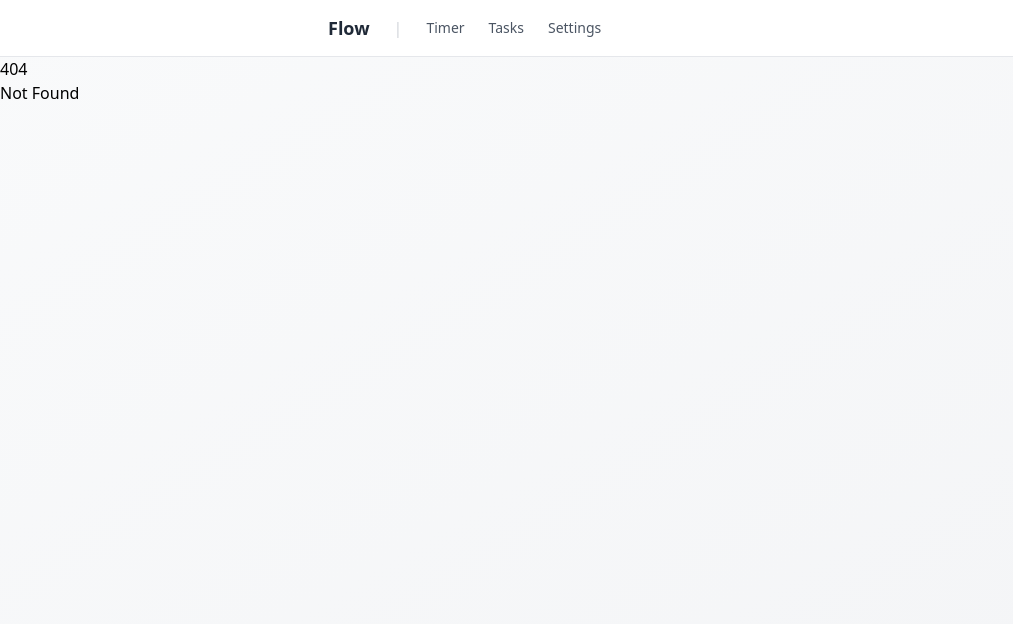
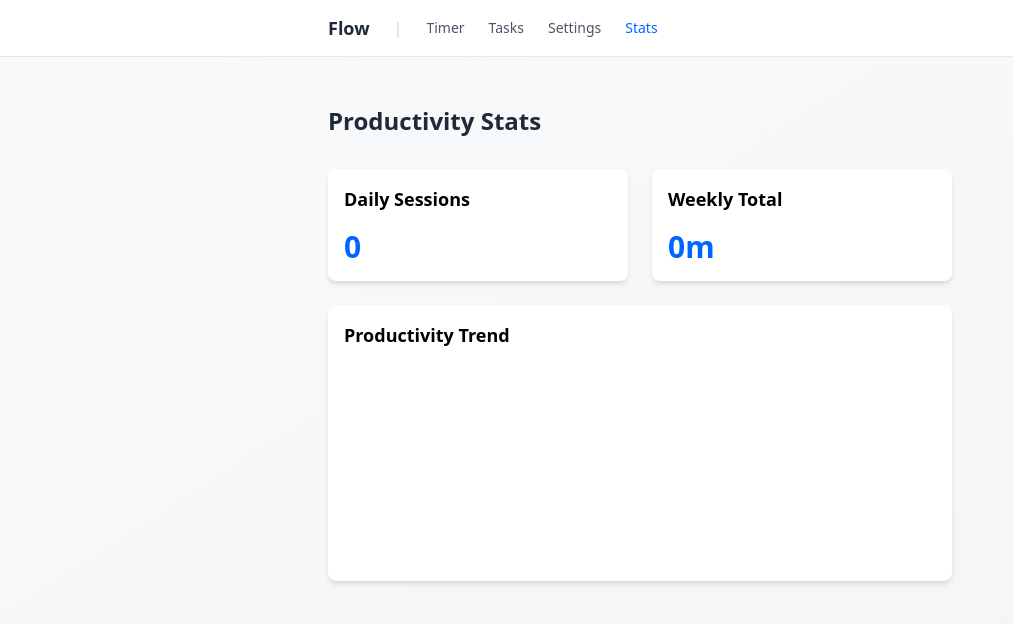
Before and after one commit to narthur/flow, a SvelteKit app: page /stats in a window 1280 px wide. Before the commit this address had no page. Shown: the top 624 px of the page, without its empty margins (0-1013 px from the left). Built offline with nearby package versions, Linux system fonts and the light colour scheme.

Commit message:
add stats page

```diff
--- a/src/lib/components/Button.svelte
+++ b/src/lib/components/Button.svelte
@@ -7,11 +7,13 @@
 
 <button
 	{type}
-	class="rounded px-4 py-2 transition-colors duration-200 {flex ? 'flex-1' : ''} {fullWidth ? 'w-full' : ''} {variant === 'primary'
-		? 'border border-primary-600 bg-primary-500 text-white font-medium hover:bg-primary-600 dark:border-primary-500'
+	class="rounded px-4 py-2 transition-colors duration-200 {flex ? 'flex-1' : ''} {fullWidth
+		? 'w-full'
+		: ''} {variant === 'primary'
+		? 'border border-primary-600 bg-primary-500 font-medium text-white hover:bg-primary-600 dark:border-primary-500'
 		: variant === 'secondary'
-		? 'border border-primary-200 bg-primary-50 text-primary-700 hover:bg-primary-100 dark:border-primary-800 dark:bg-primary-900/50 dark:text-primary-300 dark:hover:bg-primary-900'
-		: 'border border-neutral-300 bg-white text-neutral-700 hover:bg-neutral-50 dark:border-neutral-700 dark:bg-neutral-900 dark:text-neutral-300 dark:hover:bg-neutral-800'}"
+			? 'border border-primary-200 bg-primary-50 text-primary-700 hover:bg-primary-100 dark:border-primary-800 dark:bg-primary-900/50 dark:text-primary-300 dark:hover:bg-primary-900'
+			: 'border border-neutral-300 bg-white text-neutral-700 hover:bg-neutral-50 dark:border-neutral-700 dark:bg-neutral-900 dark:text-neutral-300 dark:hover:bg-neutral-800'}"
 	on:click
 >
 	<slot />
--- /dev/null
+++ b/src/lib/components/Chart.svelte
@@ -0,0 +1,17 @@
+<script lang="ts">
+    export let data: number[] = [];
+</script>
+
+<div class="chart-container">
+    <svg width="100%" height="200">
+        {#each data as value, index}
+            <rect
+                x="{index * 30}"
+                y="{200 - value}"
+                width="25"
+                height="{value}"
+                class="fill-primary-500"
+            />
+        {/each}
+    </svg>
+</div>
--- a/src/lib/stores/settings.ts
+++ b/src/lib/stores/settings.ts
@@ -13,11 +13,10 @@ function createSettingsStore() {
 				timerSound: true,
 				theme: 'system'
 			};
-
-    const { subscribe, set, update } = writable<Settings>(initialSettings);
+	const { subscribe, update } = writable<Settings>(initialSettings);
 
 	// Save to localStorage on changes
-    subscribe(settings => {
+	subscribe((settings) => {
 		localStorage.setItem('settings', JSON.stringify(settings));
 	});
 
@@ -25,12 +24,13 @@ function createSettingsStore() {
 		subscribe,
 		toggleTimerSound: () => {
 			console.log('Toggling timer sound');
-            update(settings => ({
+			update((settings) => ({
 				...settings,
 				timerSound: !settings.timerSound
 			}));
 		},
-        setTheme: (theme: Settings['theme']) => update(settings => ({
+		setTheme: (theme: Settings['theme']) =>
+			update((settings) => ({
 				...settings,
 				theme
 			}))
--- /dev/null
+++ b/src/lib/stores/stats.ts
@@ -0,0 +1,43 @@
+import { writable } from 'svelte/store';
+import { tasks } from './tasks';
+import type { Task } from './tasks';
+
+interface Stats {
+	dailySessions: number;
+	weeklyTotal: number;
+	productivityTrend: number[];
+}
+
+function createStatsStore() {
+	const { subscribe, update } = writable<Stats>({
+		dailySessions: 0,
+		weeklyTotal: 0,
+		productivityTrend: []
+	});
+
+	// Update stats when tasks change
+	tasks.subscribe(updateStats);
+
+	function updateStats(tasks: Task[]) {
+		update((stats) => ({
+			...stats,
+			dailySessions: calculateDailySessions(tasks),
+			weeklyTotal: calculateWeeklyTotal(tasks),
+			productivityTrend: calculateProductivityTrend(tasks)
+		}));
+	}    function calculateDailySessions(tasks: Task[]): number {
+        return tasks.reduce((count, task) => count + task.stats.sessionCount, 0);
+    }
+
+    function calculateWeeklyTotal(tasks: Task[]): number {
+        return tasks.reduce((total, task) => total + task.stats.totalMinutes, 0);
+    }
+
+    function calculateProductivityTrend(tasks: Task[]): number[] {
+        return tasks.map(task => task.stats.totalMinutes);
+    }
+
+	return { subscribe };
+}
+
+export const stats = createStatsStore();
--- a/src/routes/+layout.svelte
+++ b/src/routes/+layout.svelte
@@ -6,13 +6,16 @@
 	const navItems = [
 		{ href: '/', label: 'Timer' },
 		{ href: '/tasks', label: 'Tasks' },
-		{ href: '/settings', label: 'Settings' }
+		{ href: '/settings', label: 'Settings' },
+		{ href: '/stats', label: 'Stats' }
 	];
 
 	const currentPath = $derived($page.url.pathname);
 </script>
 
-<div class="min-h-screen bg-gradient-to-br from-neutral-50 to-neutral-100 dark:from-neutral-950 dark:to-neutral-900">
+<div
+	class="min-h-screen bg-gradient-to-br from-neutral-50 to-neutral-100 dark:from-neutral-950 dark:to-neutral-900"
+>
 	<nav class="border-b border-neutral-200 bg-white dark:border-neutral-800 dark:bg-neutral-900">
 		<div class="mx-auto max-w-2xl px-6">
 			<div class="flex h-14 items-center gap-6">
--- a/src/routes/+page.svelte
+++ b/src/routes/+page.svelte
@@ -98,9 +98,9 @@
 		if (!currentTask) return;
 
 		// Calculate session time if timer was active
-		const sessionMinutes = $timer.activeTimer ?
-			Math.round(($timer.activeTimer * 60 - $timer.remainingSeconds) / 60) :
-			0;
+		const sessionMinutes = $timer.activeTimer
+			? Math.round(($timer.activeTimer * 60 - $timer.remainingSeconds) / 60)
+			: 0;
 
 		// Clear timer if active
 		if (timerInterval) {
@@ -119,10 +119,13 @@
 		<h1 class="text-2xl font-bold text-neutral-800 dark:text-neutral-100">Timer</h1>
 	</header>
 
-	{#if currentTask}		<div class="mb-6 rounded-lg bg-white p-6 shadow-md transition-shadow duration-200 hover:shadow-lg dark:bg-neutral-800">
+	{#if currentTask}
+		<div
+			class="mb-6 rounded-lg bg-white p-6 shadow-md transition-shadow duration-200 hover:shadow-lg dark:bg-neutral-800"
+		>
 			<input
 				type="text"
-				class="mb-4 w-full rounded bg-transparent px-3 py-2 text-2xl font-bold transition-all duration-200 focus:outline-none focus:ring-1 focus:ring-primary-500 border border-transparent hover:border-neutral-200 shadow-sm dark:text-neutral-100"
+				class="mb-4 w-full rounded border border-transparent bg-transparent px-3 py-2 text-2xl font-bold shadow-sm transition-all duration-200 hover:border-neutral-200 focus:outline-none focus:ring-1 focus:ring-primary-500 dark:text-neutral-100"
 				value={currentTask?.title ?? ''}
 				on:input={(e) => currentTask && tasks.updateTitle(currentTask.id, e.currentTarget.value)}
 			/>
@@ -131,11 +134,14 @@
 			{/if}
 
 			<div class="mb-8">
-				<label for="notes" class="mb-2 block text-sm font-medium text-neutral-700 dark:text-neutral-300">Notes</label>
+				<label
+					for="notes"
+					class="mb-2 block text-sm font-medium text-neutral-700 dark:text-neutral-300">Notes</label
+				>
 				<textarea
 					id="notes"
 					rows="3"
-					class="focus:border-primary-500 focus:ring-primary-500 w-full resize-none rounded-lg border-neutral-200 bg-white px-4 py-3 transition-colors duration-200 focus:ring-2 dark:border-neutral-700 dark:bg-neutral-900 dark:text-neutral-100"
+					class="w-full resize-none rounded-lg border-neutral-200 bg-white px-4 py-3 transition-colors duration-200 focus:border-primary-500 focus:ring-2 focus:ring-primary-500 dark:border-neutral-700 dark:bg-neutral-900 dark:text-neutral-100"
 					placeholder="Add notes about this task..."
 					value={currentTask?.notes ?? ''}
 					on:input={(e) => currentTask && tasks.updateNotes(currentTask.id, e.currentTarget.value)}
@@ -146,7 +152,7 @@
 				{#if $timer.activeTimer}
 					<div class="py-6 text-center">
 						<div
-							class="text-primary-600 font-mono text-4xl font-bold transition-colors duration-200"
+							class="font-mono text-4xl font-bold text-primary-600 transition-colors duration-200"
 						>
 							{formatTime($timer.remainingSeconds)}
 						</div>
@@ -155,24 +161,11 @@
 						</div>
 						<div class="mt-6 flex justify-center gap-2">
 							{#if $timer.isRunning}
-								<Button
-									on:click={() => timer.pause()}
-								>
-									Pause
-								</Button>
+								<Button on:click={() => timer.pause()}>Pause</Button>
 							{:else}
-								<Button
-									variant="secondary"
-									on:click={() => timer.resume()}
-								>
-									Resume
-								</Button>
+								<Button variant="secondary" on:click={() => timer.resume()}>Resume</Button>
 							{/if}
-							<Button
-								on:click={() => timer.reset()}
-							>
-								Reset
-							</Button>
+							<Button on:click={() => timer.reset()}>Reset</Button>
 							<Button
 								on:click={() => {
 									if (timerInterval) {
@@ -188,7 +181,9 @@
 					</div>
 				{:else}
 					<div>
-						<h3 class="mb-3 text-sm font-medium text-neutral-700 dark:text-neutral-300">Start working timer:</h3>
+						<h3 class="mb-3 text-sm font-medium text-neutral-700 dark:text-neutral-300">
+							Start working timer:
+						</h3>
 						<div class="flex flex-wrap gap-2">
 							{#each timeOptions as option}
 								<Button variant="secondary" on:click={() => startTimer(option.minutes)}>
@@ -207,7 +202,7 @@
 							type="text"
 							bind:value={postponeInput}
 							placeholder="e.g. tomorrow at 2pm"
-							class="focus:border-primary-500 focus:ring-primary-500 flex-1 rounded border-neutral-200 px-4 py-2 transition-colors duration-200 focus:ring-2 dark:border-neutral-700 dark:bg-neutral-900 dark:text-neutral-100 placeholder:text-neutral-500 dark:placeholder:text-neutral-500"
+							class="flex-1 rounded border-neutral-200 px-4 py-2 transition-colors duration-200 placeholder:text-neutral-500 focus:border-primary-500 focus:ring-2 focus:ring-primary-500 dark:border-neutral-700 dark:bg-neutral-900 dark:text-neutral-100 dark:placeholder:text-neutral-500"
 						/>
 						<Button on:click={handlePostpone}>Postpone</Button>
 					</div>
@@ -234,7 +229,9 @@
 
 								// Record final session if timer was active
 								if ($timer.activeTimer) {
-									const sessionMinutes = Math.round(($timer.activeTimer * 60 - $timer.remainingSeconds) / 60);
+									const sessionMinutes = Math.round(
+										($timer.activeTimer * 60 - $timer.remainingSeconds) / 60
+									);
 									tasks.recordSession(currentTask.id, sessionMinutes);
 								}
 
@@ -257,14 +254,18 @@
 		</div>
 	{:else}
 		<div class="py-12 text-center">
-			<h2 class="text-2xl font-bold text-neutral-700 dark:text-neutral-300">No tasks available right now</h2>
-			<p class="mt-2 text-neutral-500 dark:text-neutral-400">All tasks are either completed or postponed</p>
+			<h2 class="text-2xl font-bold text-neutral-700 dark:text-neutral-300">
+				No tasks available right now
+			</h2>
+			<p class="mt-2 text-neutral-500 dark:text-neutral-400">
+				All tasks are either completed or postponed
+			</p>
 		</div>
 	{/if}
 
 	<!-- Add Task Button -->
 	<button
-		class="border-primary-600 bg-primary-500 hover:bg-primary-600 fixed bottom-6 right-6 flex h-14 w-14 items-center justify-center rounded-full border font-medium text-white shadow-md transition-all duration-200 hover:shadow-lg"
+		class="fixed bottom-6 right-6 flex h-14 w-14 items-center justify-center rounded-full border border-primary-600 bg-primary-500 font-medium text-white shadow-md transition-all duration-200 hover:bg-primary-600 hover:shadow-lg"
 		aria-label="Add tasks"
 		on:click={() => (showAddTaskModal = true)}
 		title="Add tasks"
@@ -287,7 +288,7 @@
 				<h2 class="mb-4 text-xl font-bold">Add Tasks</h2>
 				<p class="mb-2 text-sm text-gray-600">Enter one task per line</p>
 				<textarea
-					class="focus:border-primary-500 focus:ring-primary-500 mb-4 h-32 w-full resize-none rounded border p-4 transition-colors duration-200 focus:ring-2"
+					class="mb-4 h-32 w-full resize-none rounded border p-4 transition-colors duration-200 focus:border-primary-500 focus:ring-2 focus:ring-primary-500"
 					placeholder="Buy groceries&#10;Call dentist&#10;Write report"
 					bind:value={newTaskInput}
 					on:keydown={(e) => {
--- a/src/routes/settings/+page.svelte
+++ b/src/routes/settings/+page.svelte
@@ -5,8 +5,7 @@
 	// Watch system dark mode preference
 	const systemDarkMode = window.matchMedia('(prefers-color-scheme: dark)');
 	let isDarkMode = $derived(
-        $settings.theme === 'dark' ||
-        ($settings.theme === 'system' && systemDarkMode.matches)
+		$settings.theme === 'dark' || ($settings.theme === 'system' && systemDarkMode.matches)
 	);
 
 	// Apply dark mode class to html element and add transition
@@ -25,7 +24,9 @@
 	</header>
 
 	<div class="space-y-6">
-        <div class="flex items-center justify-between rounded-lg bg-white p-4 shadow-md dark:bg-neutral-800">
+		<div
+			class="flex items-center justify-between rounded-lg bg-white p-4 shadow-md dark:bg-neutral-800"
+		>
 			<div>
 				<h2 class="font-medium text-neutral-800 dark:text-neutral-100">Timer Sound</h2>
 				<p class="text-sm text-neutral-600 dark:text-neutral-400">Play a sound when timer ends</p>
@@ -35,16 +36,20 @@
 					type="checkbox"
 					class="peer sr-only"
 					checked={$settings.timerSound}
-                    on:change={() => settings.toggleTimerSound()}
+					oninput={() => settings.toggleTimerSound()}
 				/>
-                <div class="peer h-6 w-11 rounded-full bg-neutral-200 after:absolute after:left-[2px] after:top-[2px] after:h-5 after:w-5 after:rounded-full after:bg-white after:transition-all after:content-[''] peer-checked:bg-primary-600 peer-checked:after:translate-x-full peer-focus:outline-none peer-focus:ring-2 peer-focus:ring-primary-500 dark:bg-neutral-700"></div>
+				<div
+					class="peer h-6 w-11 rounded-full bg-neutral-200 after:absolute after:left-[2px] after:top-[2px] after:h-5 after:w-5 after:rounded-full after:bg-white after:transition-all after:content-[''] peer-checked:bg-primary-600 peer-checked:after:translate-x-full peer-focus:outline-none peer-focus:ring-2 peer-focus:ring-primary-500 dark:bg-neutral-700"
+				></div>
 			</label>
 		</div>
 
 		<div class="rounded-lg bg-white p-4 shadow-md dark:bg-neutral-800">
 			<div class="mb-4">
 				<h2 class="font-medium text-neutral-800 dark:text-neutral-100">Theme</h2>
-                <p class="text-sm text-neutral-600 dark:text-neutral-400">Choose your preferred color theme</p>
+				<p class="text-sm text-neutral-600 dark:text-neutral-400">
+					Choose your preferred color theme
+				</p>
 			</div>
 			<div class="flex gap-2">
 				<Button
--- /dev/null
+++ b/src/routes/stats/+page.svelte
@@ -0,0 +1,31 @@
+<script lang="ts">
+	import { stats } from '$lib/stores/stats';
+	import Chart from '$lib/components/Chart.svelte';
+</script>
+
+<div class="mx-auto max-w-2xl p-6 pt-12">
+	<header class="mb-8">
+		<h1 class="text-2xl font-bold text-neutral-800 dark:text-neutral-100">Productivity Stats</h1>
+	</header>
+
+	<div class="grid gap-6 md:grid-cols-2">
+		<div class="rounded-lg bg-white p-4 shadow-md dark:bg-neutral-800">
+			<h2 class="mb-4 text-lg font-semibold">Daily Sessions</h2>
+			<div class="text-3xl font-bold text-primary-600">
+				{$stats.dailySessions}
+			</div>
+		</div>
+
+		<div class="rounded-lg bg-white p-4 shadow-md dark:bg-neutral-800">
+			<h2 class="mb-4 text-lg font-semibold">Weekly Total</h2>
+			<div class="text-3xl font-bold text-primary-600">
+				{$stats.weeklyTotal}m
+			</div>
+		</div>
+
+		<div class="col-span-full rounded-lg bg-white p-4 shadow-md dark:bg-neutral-800">
+			<h2 class="mb-4 text-lg font-semibold">Productivity Trend</h2>
+			<Chart data={$stats.productivityTrend} />
+		</div>
+	</div>
+</div>
--- a/src/routes/tasks/+page.svelte
+++ b/src/routes/tasks/+page.svelte
@@ -1,6 +1,5 @@
 <script lang="ts">
 	import { tasks } from '$lib/stores/tasks';
-	import Button from '$lib/components/Button.svelte';
 
 	function formatDate(date: Date | undefined): string {
 		if (!date) return 'Not postponed';
@@ -17,12 +16,11 @@
 	<header class="mb-8">
 		<div class="flex items-center justify-between">
 			<h1 class="text-2xl font-bold text-neutral-800">All Tasks</h1>
-
 		</div>
 
 		<div class="flex gap-2">
 			<button
-				class="text-primary-600 hover:text-primary-700 text-sm font-medium transition-colors duration-200"
+				class="text-sm font-medium text-primary-600 transition-colors duration-200 hover:text-primary-700"
 				on:click={() => {
 					const text = $tasks.map((task) => task.title).join('\n');
 					navigator.clipboard
@@ -35,7 +33,7 @@
 			</button>
 			<span class="text-neutral-300">|</span>
 			<button
-				class="text-primary-600 hover:text-primary-700 text-sm font-medium transition-colors duration-200"
+				class="text-sm font-medium text-primary-600 transition-colors duration-200 hover:text-primary-700"
 				on:click={() => {
 					const text = prompt('Paste your tasks (one per line):');
 					if (text) {
@@ -61,7 +59,7 @@
 					</div>
 					<div class="text-sm font-medium">
 						{#if task.stats.status === 'postponed'}
-							<span class="bg-primary-50 text-primary-700 rounded-full px-2 py-1">Postponed</span>
+							<span class="rounded-full bg-primary-50 px-2 py-1 text-primary-700">Postponed</span>
 						{:else if task.stats.status === 'completed'}
 							<span class="rounded-full bg-neutral-100 px-2 py-1 text-neutral-700">Completed</span>
 						{:else}
--- a/tailwind.config.ts
+++ b/tailwind.config.ts
@@ -20,7 +20,7 @@ export default {
 					600: '#0066ff',
 					700: '#0052d6',
 					800: '#0042ab',
-					900: '#003c8c',
+					900: '#003c8c'
 				},
 				neutral: {
 					50: '#f9fafb',
@@ -32,7 +32,7 @@ export default {
 					600: '#4b5563',
 					700: '#374151',
 					800: '#1f2937',
-					900: '#111827',
+					900: '#111827'
 				}
 			}
 		}
```
Also changed, not shown: src/lib/stores/timer.ts (+5 -5 lines), 1 other file (tests, documents, lock files or other folders). Lines whose indentation alone changed are shown as unchanged.
